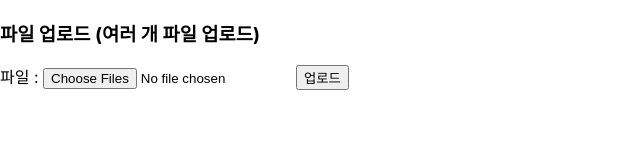
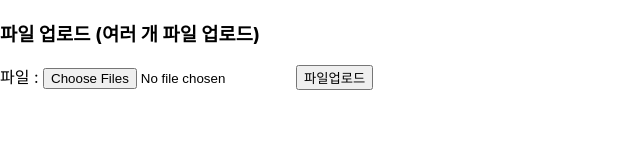
Before and after one commit to Moongchi18/guad, a React (Create React App) app in the folder guad_frontend/: page /upload in a window 1280 px wide. Shown: the top 160 px of the page, without its empty margins (0-640 px from the left). Built offline with nearby package versions, Linux system fonts and the light colour scheme.

Commit message:
upDown  수정

```diff
--- a/guad_frontend/src/App.js
+++ b/guad_frontend/src/App.js
@@ -1,7 +1,6 @@
-import logo from './logo.svg';
+
 import './App.css';
 import fileUploadForm from './fileUploadForm';
-import fileUploadResult from './fileUploadResult';
 import { Route } from 'react-router-dom';
 
 function App() {
@@ -9,7 +8,7 @@ function App() {
   return (
     <>
     <Route path="/upload" component={fileUploadForm} exact={true} />
-    <Route path="/uploadResult" component={fileUploadResult} exact={true} />
+
     </>
   );
 }
--- a/guad_frontend/src/fileUploadForm.js
+++ b/guad_frontend/src/fileUploadForm.js
@@ -1,12 +1,47 @@
-function fileUploadForm() {
+
+import axios from "axios";
+
+function fileUploadForm({history}) {
+
+
+  const handlerClickSubmit = () => {
+    axios.post(`http://localhost:8080/upload/fileUploadMultiple`, {
+
+    })
+    .then((response) => {
+      console.log(response)
+      if (response.status === 200) {
+        alert("파일업로드가 완료되었습니다.");
+        history.push("/login");
+      } else {
+        alert("파일업로드에 실패했습니다.");
+        return;
+      }
+    })
+    .catch((error) => console.log(error));
+  }
+
 
   return (
     <>
-    <h3>파일 업로드 (여러 개 파일 업로드)</h3>
-    <form id="fileUploadFormMulti" method="post" action="/upload/fileUploadMultiple" enctype="multipart/form-data">
-      파일 : <input type="file" id="uploadFileMulti" name="uploadFileMulti" multiple="multiple"/>
-      <input type="submit" value="업로드"/>
-    </form>
+      <h3>파일 업로드 (여러 개 파일 업로드)</h3>
+      <form
+        id="fileUploadFormMulti"
+        method="post"
+        action="/upload/fileUploadMultiple"
+        enctype="multipart/form-data"
+      >
+        파일 :{" "}
+        <input
+          type="file"
+          id="uploadFileMulti"
+          name="uploadFileMulti"
+          multiple="multiple"
+        />
+        <button type="button" onClick={handlerClickSubmit}>
+          파일업로드
+        </button>
+      </form>
     </>
   );
 }
--- a/guad_frontend/src/fileUploadResult.js
+++ /dev/null
@@ -1,11 +0,0 @@
-function fileUploadResult() {
-    return (
-      <>
-      <p>
-       파일을 업로드 하였습니다.
-       </p>
-      </>
-    );
-  }
-
-  export default fileUploadResult;
```
Also changed, not shown: 1 other file (tests, documents, lock files or other folders).
